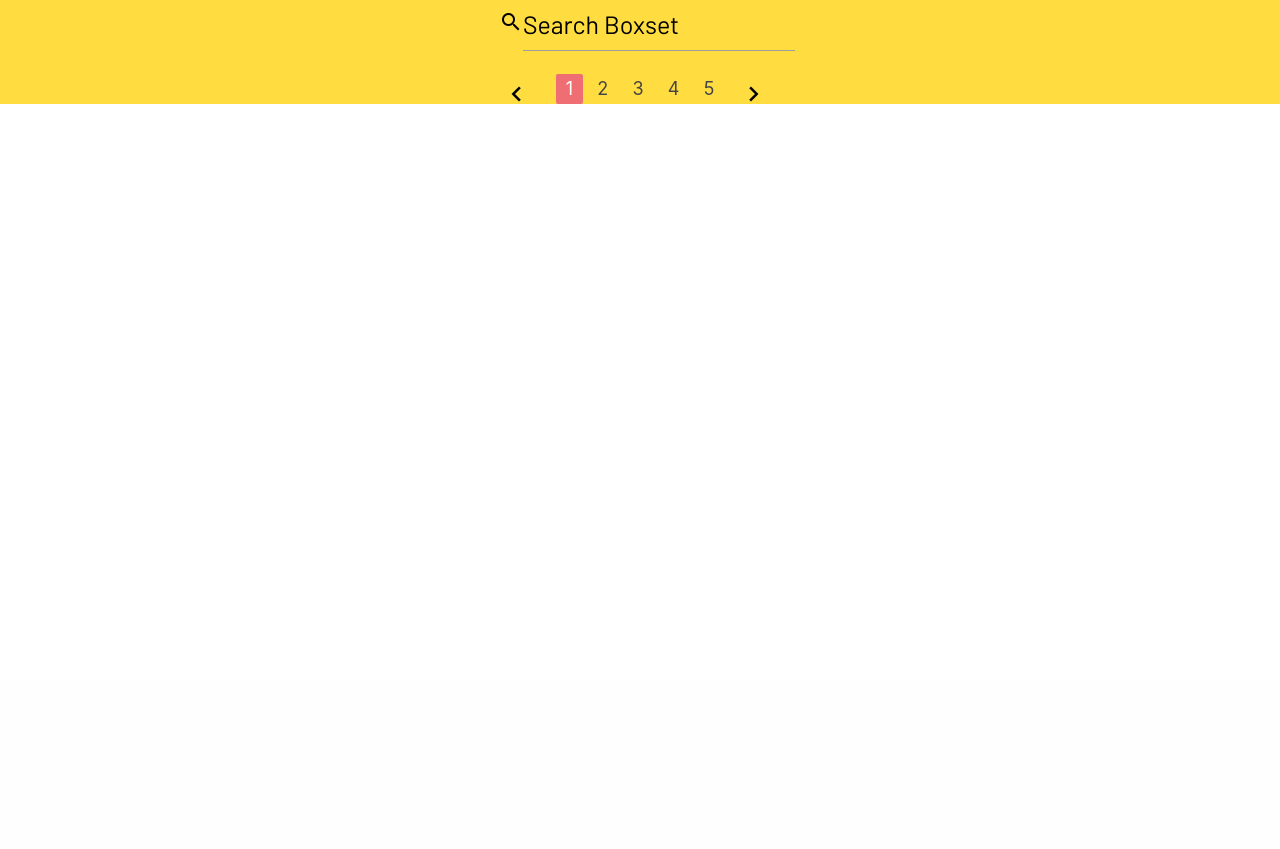
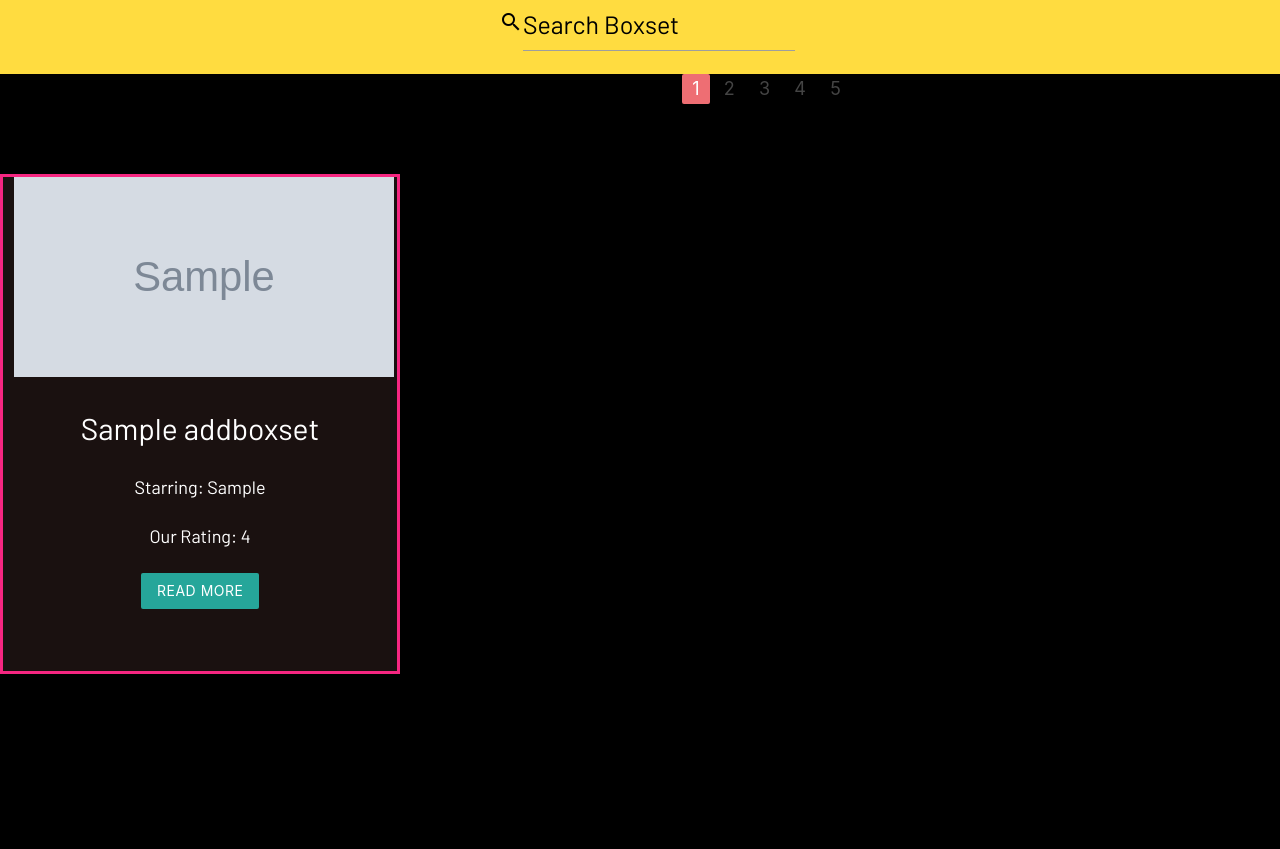
Before and after one commit to Leannald13/datacentric-milestoneproject, a Flask app: page /all_boxsets in a window 1280 px wide. Shown: the part 120-969 px from the top of the page. Before the commit the page ends 224 px from the top, so only its background shows below. Run offline with Flask 2, Linux system fonts and the light colour scheme; grey boxes marked "Sample" are stand-in pictures; a database or web service that is not in the repository returns one stand-in record (values such as "Sample title"); some libraries are stand-ins or nearby versions.

Commit message:
added bits to all_boxsets function in app.py

```diff
--- a/app.py
+++ b/app.py
@@ -26,14 +26,15 @@
 def add_boxset():
     return render_template("addseries.html", addboxset=mongo.db.addboxset.find())
 
+
 @app.route('/all_boxsets')
-def all_boxsets(offset=0, per_page=10):
+def all_boxsets(offset=0, per_page=9):
     page, per_page, offset= get_page_args(page_parameter='page')
     allseries = mongo.db.addboxset.find().count()
     pagination = Pagination(offset=offset, page=page, per_page=per_page, allseries=allseries, css_framework='materialize')
+    return render_template('allseries.html', addboxset=mongo.db.addboxset.find(), page=page,
+                            per_page=per_page, pagination=pagination )
 
-    return render_template('allseries.html', page=page,
-                            per_page=per_page, pagination=pagination)
 
 @app.route('/insert_boxset', methods=['POST'])
 def insert_boxset():
@@ -84,7 +85,6 @@
     cards = addboxset.find_one({"_id": ObjectId(cards_id)})
     return render_template('view.html', cards=cards)
 
-
 if __name__ == "__main__":
         app.run(host=os.environ.get("IP", "0.0.0.0"),
         port=int(os.environ.get("PORT", "5000")),
--- a/static/js/options.js
+++ /dev/null
@@ -1,4 +0,0 @@
- document.addEventListener('DOMContentLoaded', function() {
-    var elems = document.querySelectorAll('select');
-    var instances = M.FormSelect.init(elems, options);
-  });
--- a/templates/allseries.html
+++ b/templates/allseries.html
@@ -15,7 +15,7 @@
       <li class="allseriestext"> Starring: {{cards.boxset_starring}}</li><br>
       <li class="allseriestext"> Our Rating: {{cards.boxset_rating}}</li><br>
 
-<a href="{{url_for('view_boxset', cards_id=cards._id)}}"  class="waves-effect waves-light btn">Read More</a>
+<a href="{{url_for('view_boxset', cards_id=cards._id)}}"  class="waves-effect waves-light btn hvr-hang">Read More</a>
       </ul>
 
 {%endfor%}
--- a/templates/base.html
+++ b/templates/base.html
@@ -32,7 +32,6 @@
     <script src="https://cdnjs.cloudflare.com/ajax/libs/jquery/3.2.1/jquery.min.js"></script>
     <script src="https://cdnjs.cloudflare.com/ajax/libs/materialize/1.0.0/js/materialize.min.js"></script>
     <script src="{{url_for('static', filename='js/carousel.js')}}"></script>
-    <script src="{{url_for('static', filename='js/options.js')}}"></script>
     <script src="{{url_for('static', filename='js/searchbox.js')}}"></script>
 
 </body>
--- a/templates/view.html
+++ b/templates/view.html
@@ -30,8 +30,8 @@
 		</div>
         <div class="row">
         <div class="col s12 heading">
-		<a href="{{url_for('edit_boxset', boxset_id=cards._id)}}" class="waves-effect waves-light btn button-view hvr-wobble-horizontal">Edit Boxset</a>
-        <a href="{{url_for('delete_boxset', cards_id=cards._id)}}" class="waves-effect waves-light btn button-view hvr-wobble-horizontal">Delete Boxset</a>
+		<a href="{{url_for('edit_boxset', boxset_id=cards._id)}}" class="waves-effect waves-light btn button-view hvr-hang">Edit Boxset</a>
+        <a href="{{url_for('delete_boxset', cards_id=cards._id)}}" class="waves-effect waves-light btn button-view hvr-hang">Delete Boxset</a>
 	</div>
     </div>
     </div>
```
